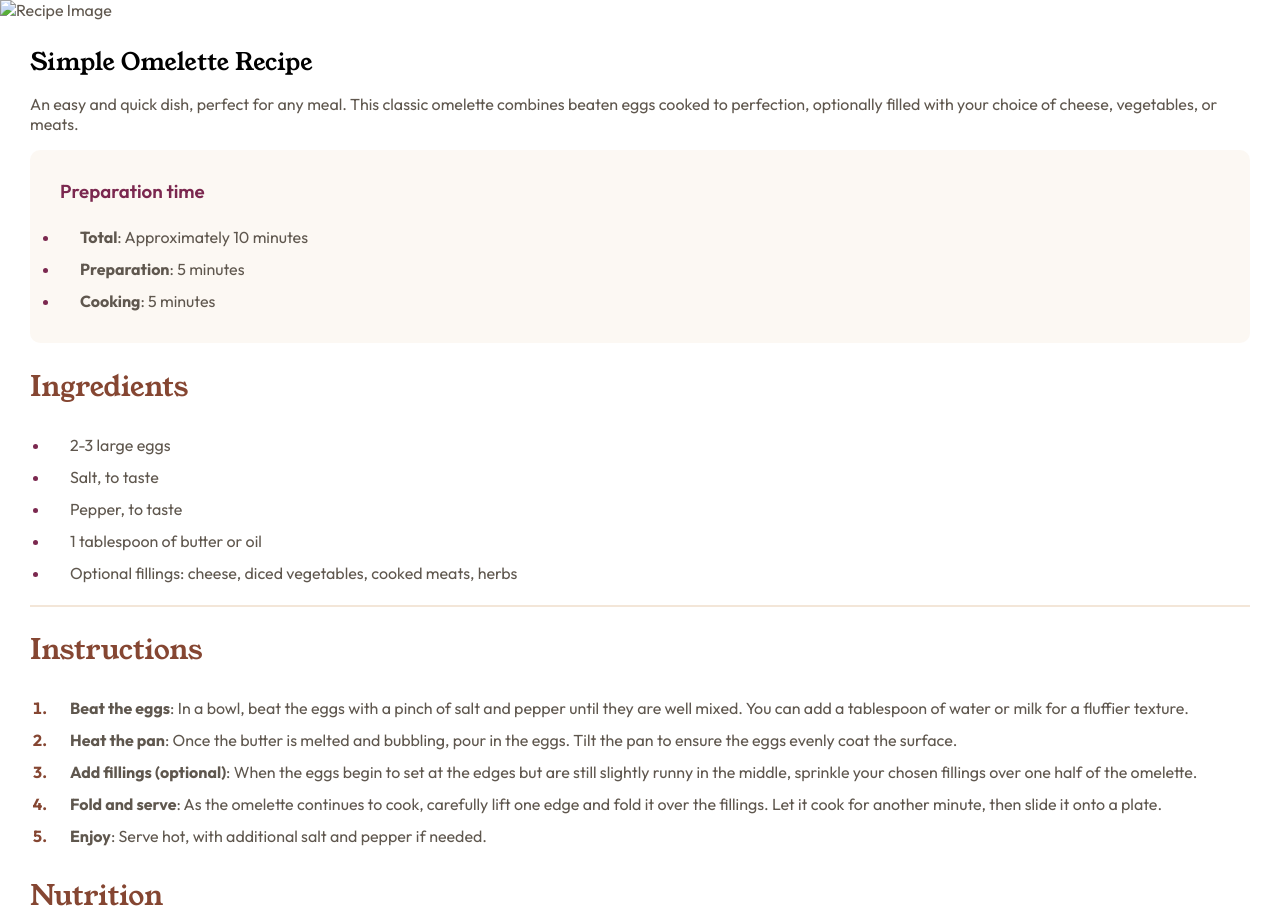
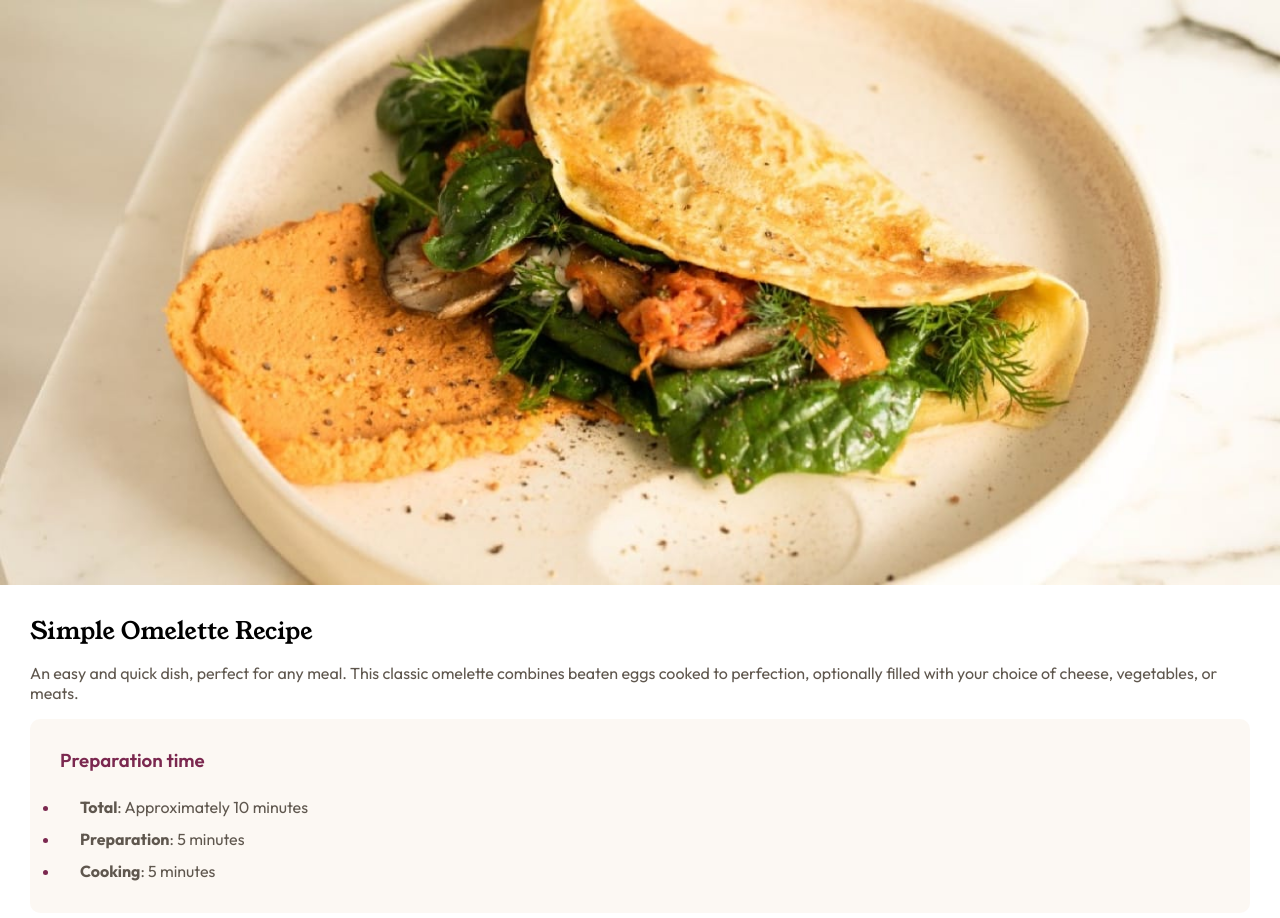
Before and after one commit to Salvarcc/Recipe-page-main, a plain HTML site: page index.html in a window 1280 px wide. Shown: the top 918 px of the page. Drawn offline with Linux system fonts and the light colour scheme.

Commit message:
Update index.html

```diff
--- a/index.html
+++ b/index.html
@@ -12,7 +12,7 @@
 </head>
 <body>
     <section>
-      <img width="100%" src="./Desafios/recipe-page-main/assets/images/image-omelette.jpeg" alt="Recipe Image" class="recipe-image">
+      <img width="100%" src="./image-omelette.jpeg" alt="Recipe Image" class="recipe-image">
       <main class="main">
          <h1 class="recipe-title">Simple Omelette Recipe</h1>
          <p class="recipe-description"> An easy and quick dish, perfect for any meal. This classic omelette combines beaten eggs cooked
```
